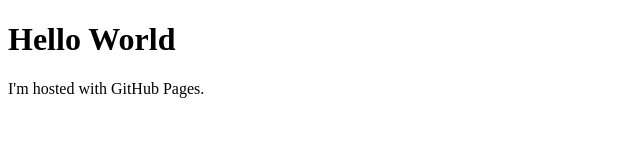
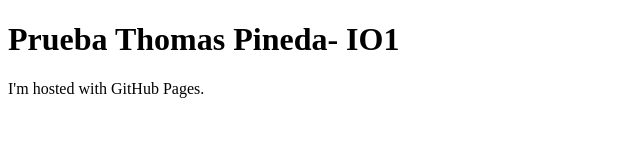
Before and after one commit to ThomasPineda/ThomasPineda.github.io, a plain HTML site: page index.html in a window 1280 px wide. Shown: the whole page, without its empty margins (0-640 px from the left). Drawn offline with Linux system fonts and the light colour scheme.

Commit message:
Update index.html

```diff
--- a/index.html
+++ b/index.html
@@ -1,7 +1,7 @@
 <!DOCTYPE html>
 <html>
 <body>
-<h1>Hello World</h1>
+<h1>Prueba Thomas Pineda- IO1 </h1>
 <p>I'm hosted with GitHub Pages.</p>
 </body>
 </html>
```
